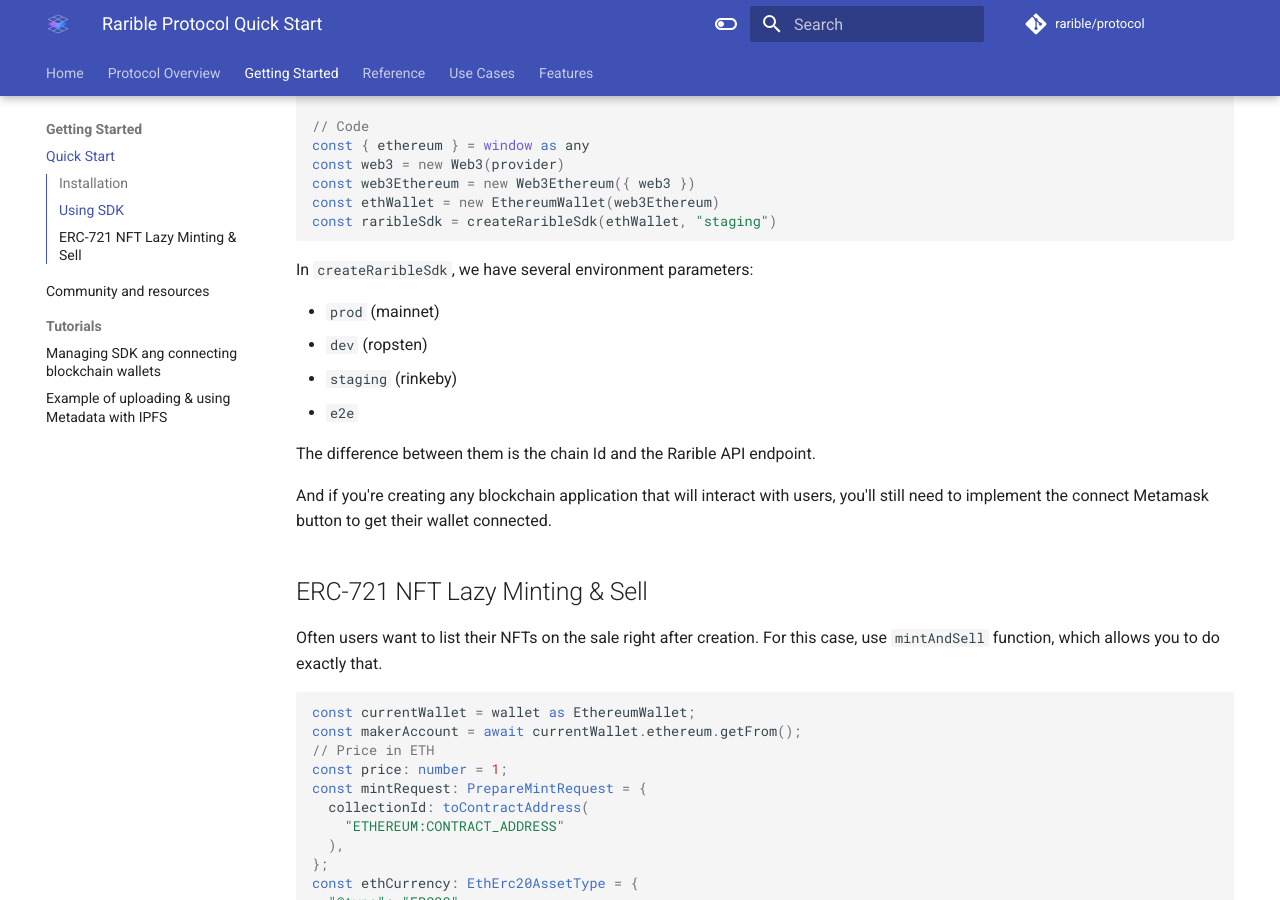
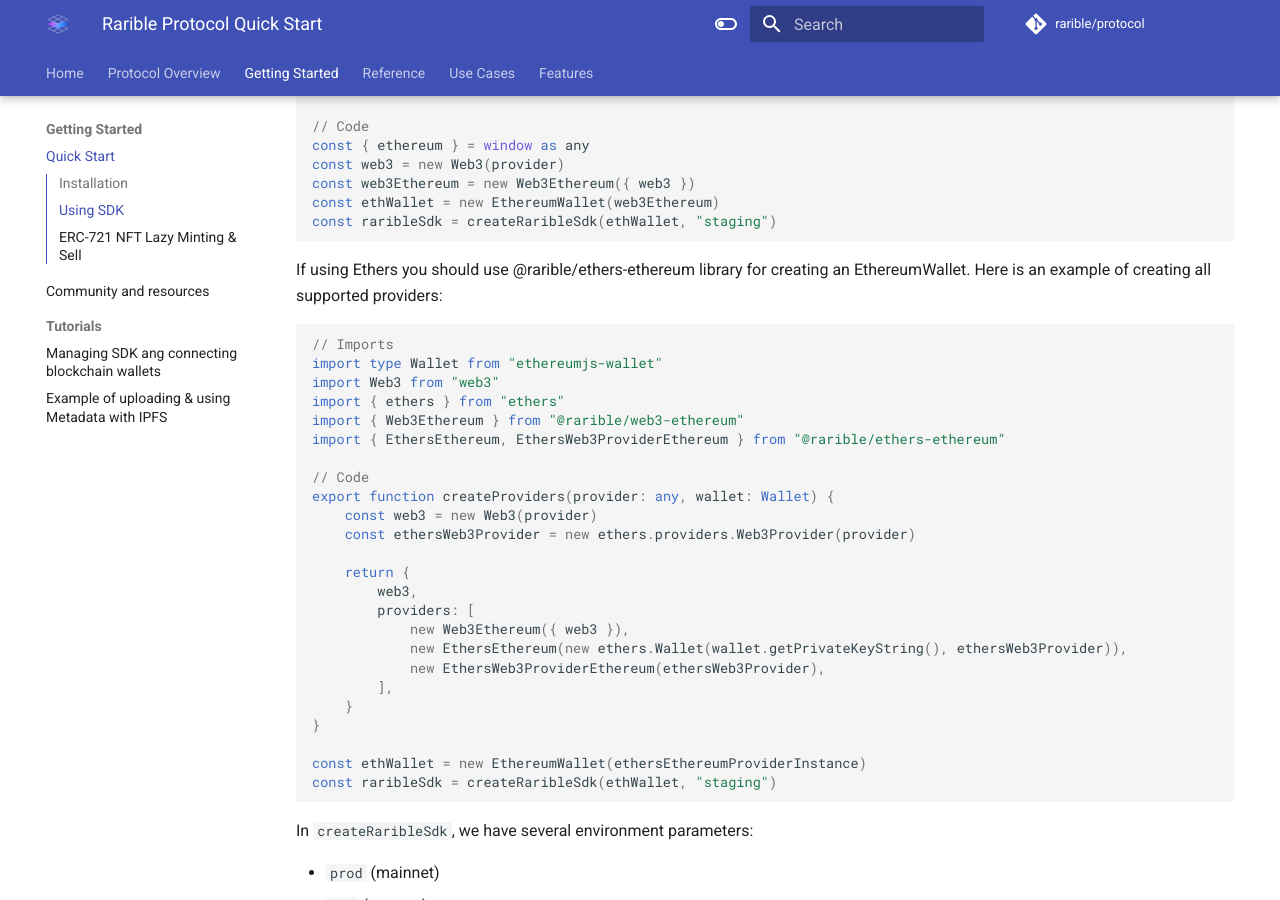
Before and after one commit to rarible/protocol, an MkDocs documentation site: the page built from docs/getting-started/quick-start.md, in a window 1280 px wide and 900 px high, scrolled down 1070 px. Built offline with MkDocs 1.6.1 and Material for MkDocs 9.7.7, drawn with Linux system fonts in a browser that asks for light colours; comment, search, counter and statistics services are not loaded.

Commit message:
Added Ethers support example

````diff
--- a/docs/getting-started/quick-start.md
+++ b/docs/getting-started/quick-start.md
@@ -44,6 +44,13 @@
 
 ```typescript
 --8<-- "docs/snippets/usage-sdk.md"
+```
+
+If using Ethers you should use @rarible/ethers-ethereum library for creating an EthereumWallet.
+Here is an example of creating all supported providers:
+
+```typescript
+--8<-- "docs/snippets/usage-sdk-ethers.md"
 ```
 
 In `createRaribleSdk`, we have several environment parameters:
--- /dev/null
+++ b/docs/snippets/usage-sdk-ethers.md
@@ -0,0 +1,24 @@
+// Imports
+import type Wallet from "ethereumjs-wallet"
+import Web3 from "web3"
+import { ethers } from "ethers"
+import { Web3Ethereum } from "@rarible/web3-ethereum"
+import { EthersEthereum, EthersWeb3ProviderEthereum } from "@rarible/ethers-ethereum"
+
+// Code
+export function createProviders(provider: any, wallet: Wallet) {
+	const web3 = new Web3(provider)
+	const ethersWeb3Provider = new ethers.providers.Web3Provider(provider)
+
+	return {
+		web3,
+		providers: [
+			new Web3Ethereum({ web3 }),
+			new EthersEthereum(new ethers.Wallet(wallet.getPrivateKeyString(), ethersWeb3Provider)),
+			new EthersWeb3ProviderEthereum(ethersWeb3Provider),
+		],
+	}
+}
+
+const ethWallet = new EthereumWallet(ethersEthereumProviderInstance)
+const raribleSdk = createRaribleSdk(ethWallet, "staging")
````
